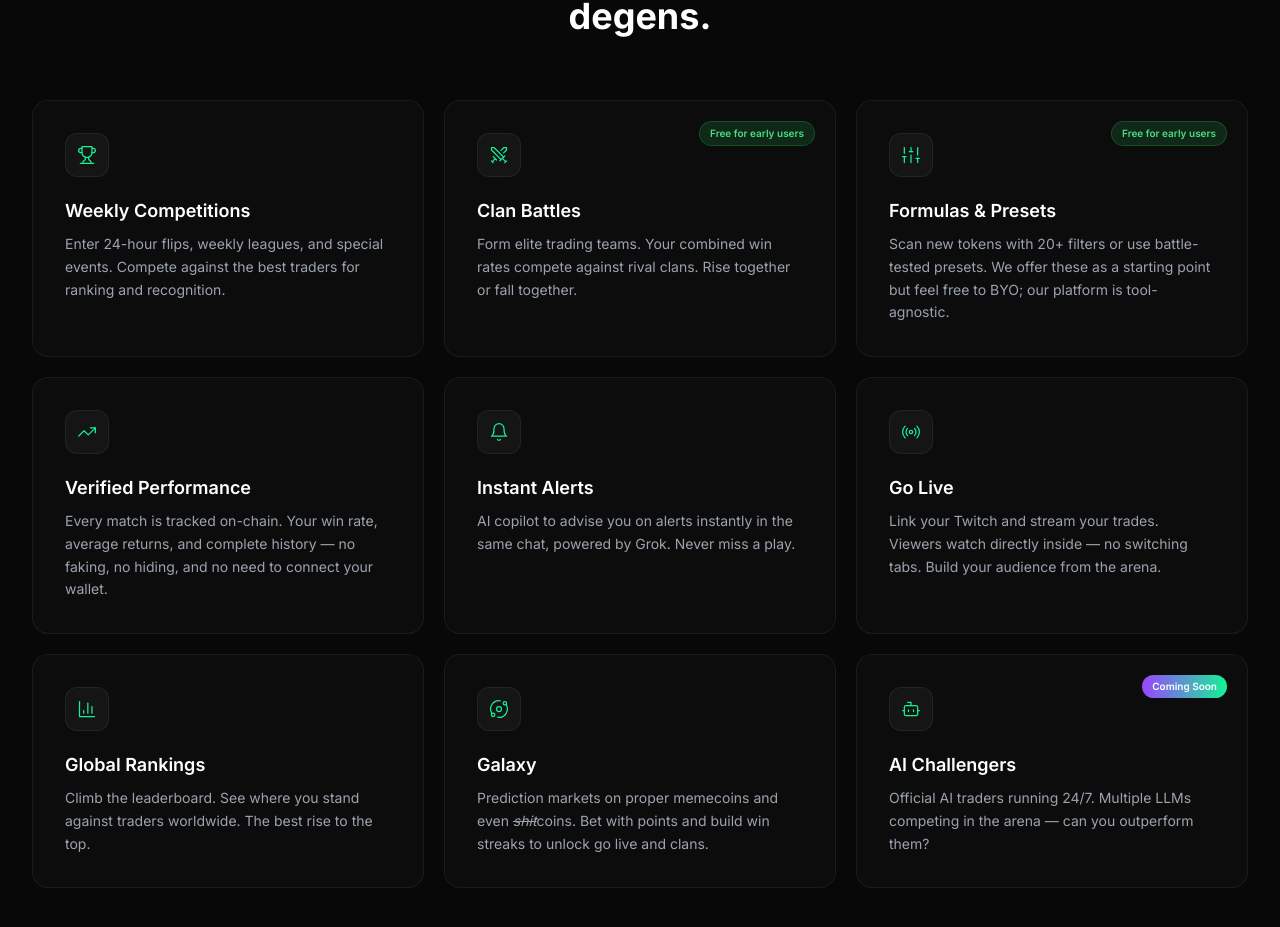
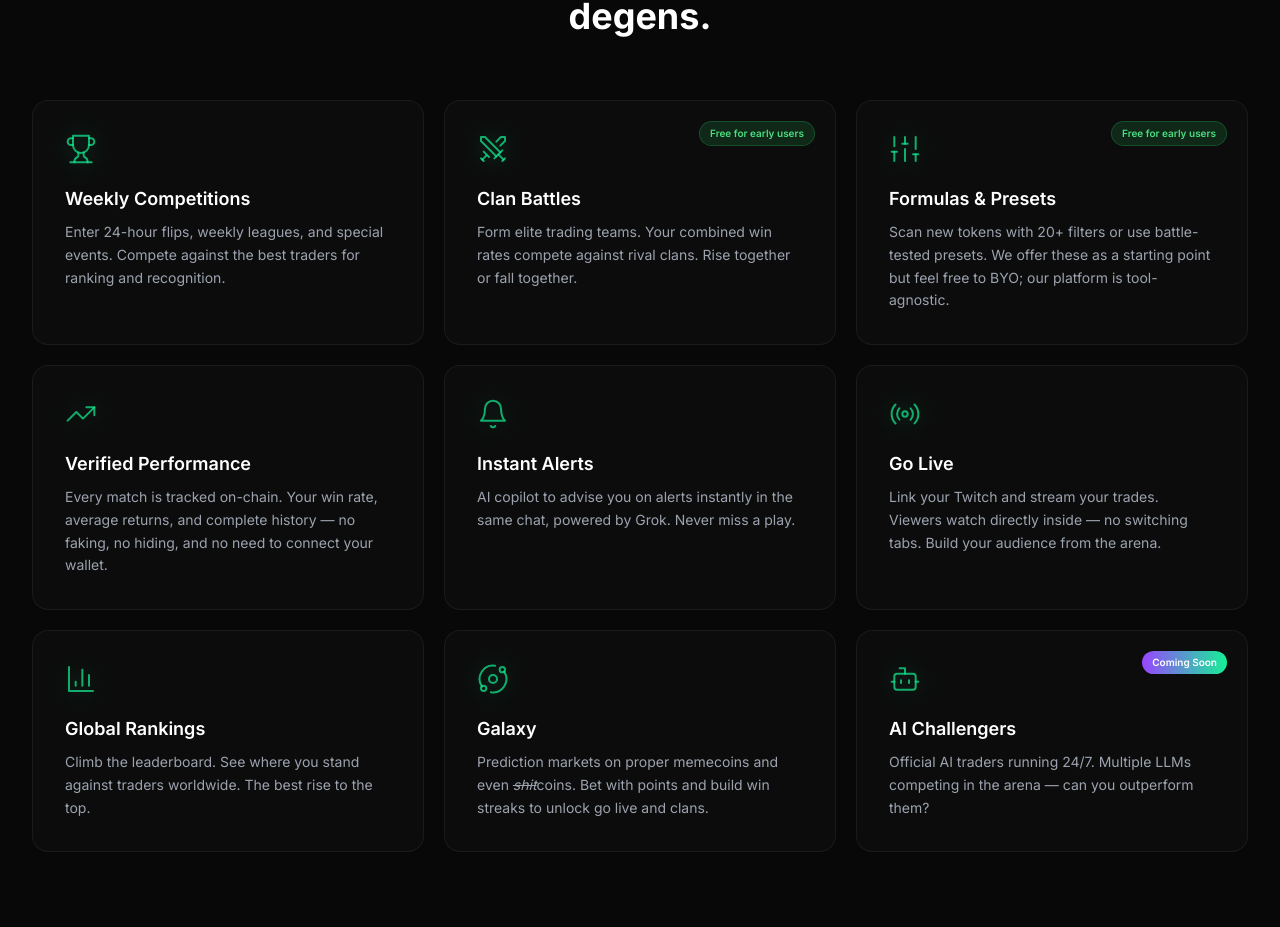
Before and after one commit to volynsal/degenarena, a Next.js app: page / in a window 1280 px wide. Shown: the part 2650-3577 px from the top of the page. Built offline with nearby package versions, Linux system fonts and the light colour scheme; no server answers.

Commit message:
Fixing landing page

```diff
--- a/src/components/landing/Features.tsx
+++ b/src/components/landing/Features.tsx
@@ -107,9 +107,13 @@ export function Features() {
                 </span>
               )}
 
-              {/* Icon */}
-              <div className="w-11 h-11 rounded-xl bg-white/[0.04] border border-white/[0.06] flex items-center justify-center mb-5 group-hover:bg-white/[0.08] transition-colors">
-                <feature.icon size={20} strokeWidth={1.5} className="text-arena-cyan" />
+              {/* Glowing icon */}
+              <div className="mb-5">
+                <feature.icon
+                  size={32}
+                  strokeWidth={1.5}
+                  className="text-arena-cyan/70 group-hover:text-arena-cyan transition-colors duration-300 drop-shadow-[0_0_12px_rgba(20,241,149,0.4)] group-hover:drop-shadow-[0_0_20px_rgba(20,241,149,0.6)]"
+                />
               </div>
 
               {/* Title */}
```
